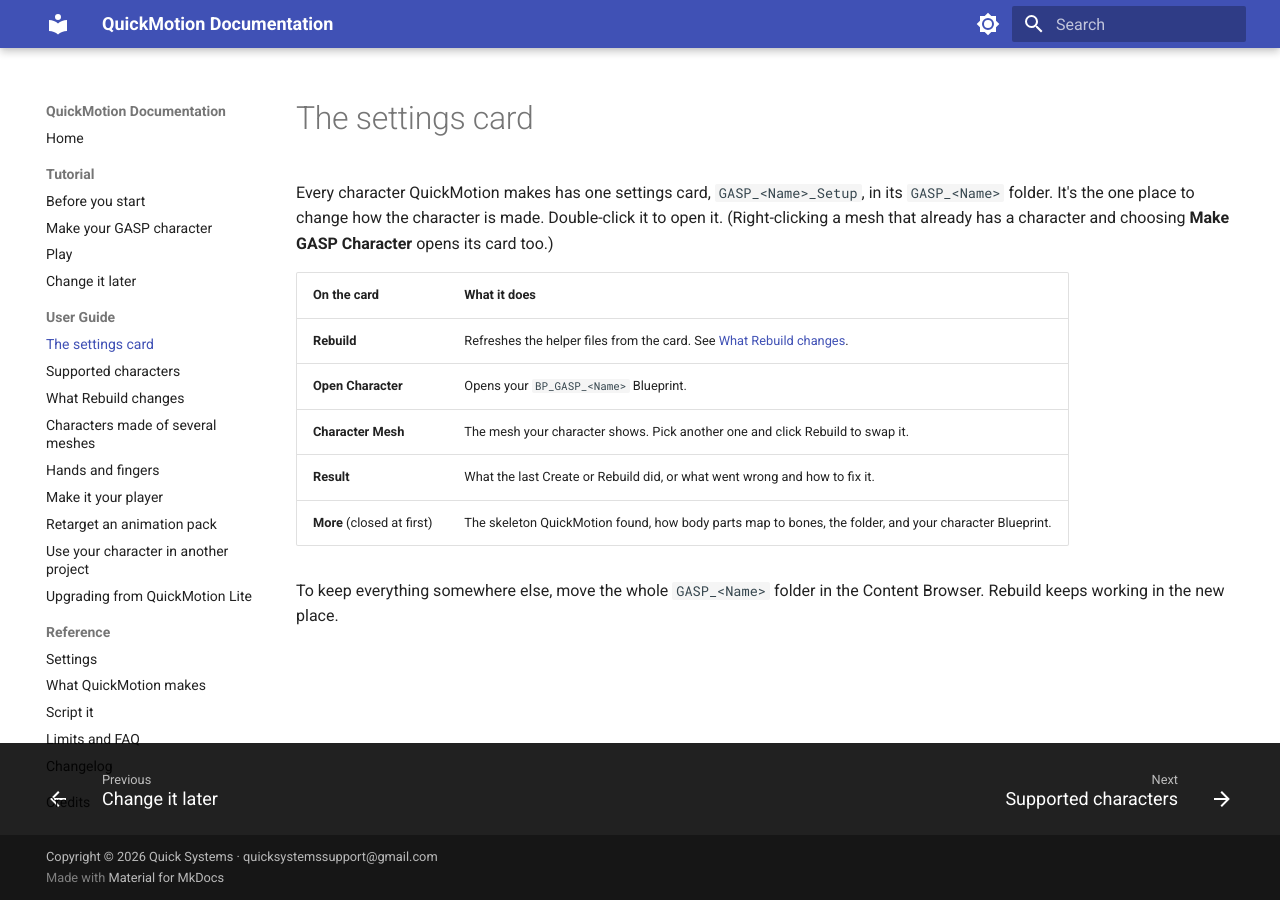
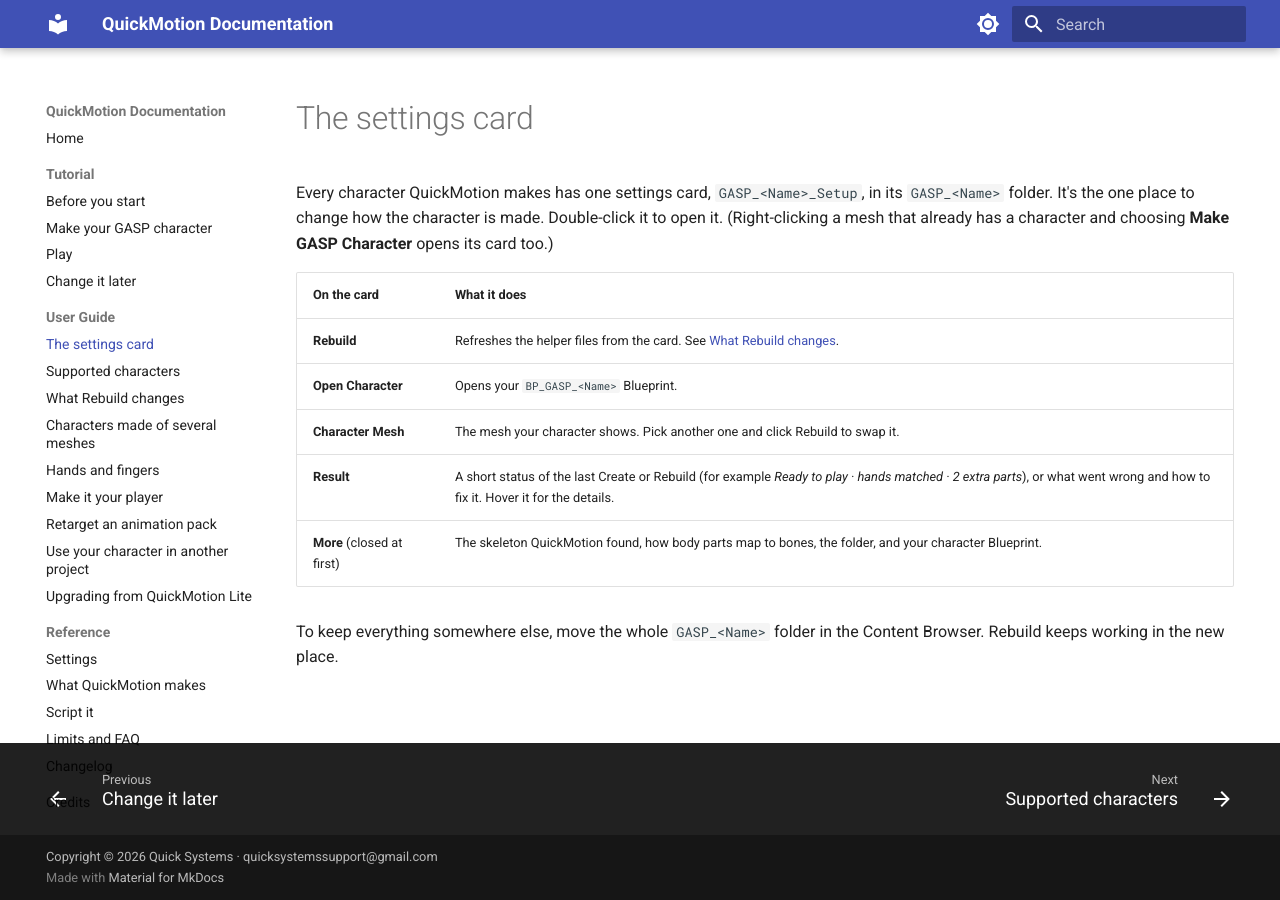
Before and after one commit to QuickSystemsTeam/QuickMotion, an MkDocs documentation site: the page built from docs/guide/the-settings-card.md, in a window 1280 px wide. Built offline with MkDocs 1.6.1 and Material for MkDocs 9.7.7, drawn with Linux system fonts in a browser that asks for light colours.

```diff
--- a/docs/guide/the-settings-card.md
+++ b/docs/guide/the-settings-card.md
@@ -10,7 +10,7 @@ has a character and choosing **Make GASP Character** opens its card too.)
 | **Rebuild** | Refreshes the helper files from the card. See [What Rebuild changes](what-rebuild-changes.md#what-rebuild-changes). |
 | **Open Character** | Opens your `BP_GASP_<Name>` Blueprint. |
 | **Character Mesh** | The mesh your character shows. Pick another one and click Rebuild to swap it. |
-| **Result** | What the last Create or Rebuild did, or what went wrong and how to fix it. |
+| **Result** | A short status of the last Create or Rebuild (for example *Ready to play · hands matched · 2 extra parts*), or what went wrong and how to fix it. Hover it for the details. |
 | **More** (closed at first) | The skeleton QuickMotion found, how body parts map to bones, the folder, and your character Blueprint. |
 
 To keep everything somewhere else, move the whole `GASP_<Name>` folder in the Content Browser. Rebuild keeps working
```
